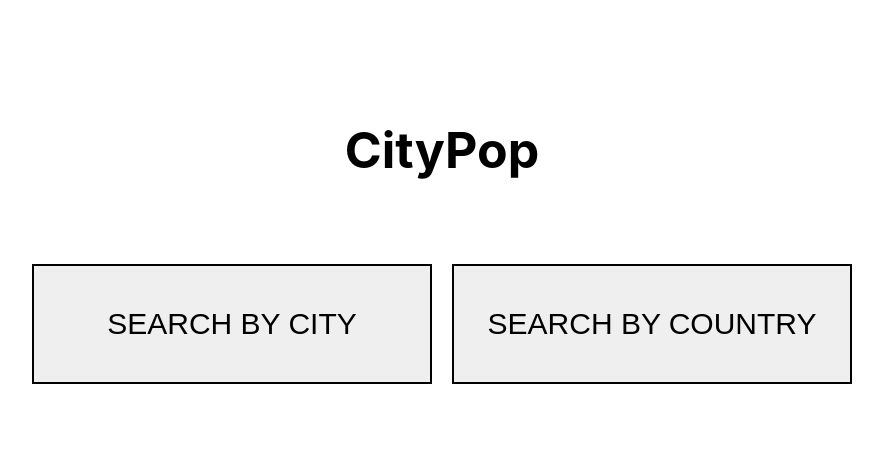
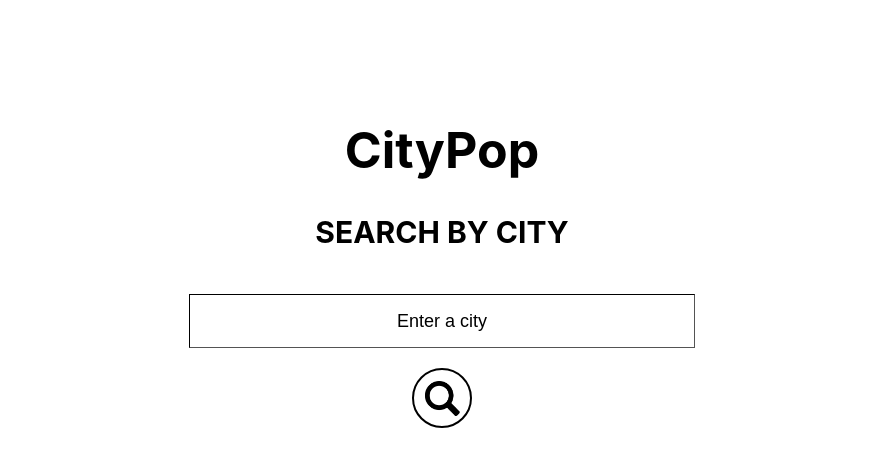
Before and after one commit to EllenWiderstrand/city-pop, a React (Create React App) app: page / in a window 1280 px wide. Shown: the top 466 px of the page, without its empty margins (198-1081 px from the left). Built offline with nearby package versions, Linux system fonts and the light colour scheme.

Commit message:
Added class for the search page

```diff
--- a/src/App.css
+++ b/src/App.css
@@ -3,6 +3,11 @@
   text-align: center;
   font-size: 50px;
   color: black;
+}
+
+h2{
+  text-align: center;
+  font-size: 30px;
 }
 
 .button-category{
@@ -16,6 +21,33 @@
   border-color: black;
 }
 
+.button-search{
+  background: url(./images/search.png);
+  background-size: 35px 35px;
+  background-repeat: no-repeat;
+  background-position: center;
+  border-radius: 50%;
+  border-style: solid;
+  border-color: black;
+  width: 60px;
+  height: 60px;
+  margin-top: 20px;
+}
+
+input{
+  margin-top: 20px;
+  text-align: center;
+  font-size: 18px;
+  width: 500px;
+  height: 50px;
+  border-color: black;
+  border-width: 1px;
+}
+
+::placeholder {
+  color: black;
+}
+
 .center{
   margin: auto;
   text-align: center;
--- a/src/App.js
+++ b/src/App.js
@@ -2,14 +2,17 @@ import React from 'react';
 import './App.css';
 import Header from './Header'
 import StartPage from './StartPage'
+import Search from './Search'
 
-function App() {
-  return (
-    <div>
-      <Header/>
-      <StartPage/>
-    </div>
-  );
+class App extends React.Component {
+  render(){
+    return (
+      <div>
+        <Header/>
+        <Search/>
+      </div>
+    );
+    }
 }
 
 export default App;
--- a/src/Header.js
+++ b/src/Header.js
@@ -1,12 +1,14 @@
 import React from 'react';
 import './App.css';
 
-function Header() {
-  return (
-    <h1 className="header">
-      CityPop
-    </h1>
-  );
+class Header extends React.Component {
+  render(){
+    return (
+      <h1 className="header">
+        CityPop
+      </h1>
+    );
+  }
 }
 
 export default Header;
--- /dev/null
+++ b/src/Search.js
@@ -0,0 +1,22 @@
+import React from 'react';
+import './App.css';
+
+class Search extends React.Component {
+    render(){
+        return (
+            <div>
+                <h2>
+                    SEARCH BY CITY
+                </h2>
+                <div className="center">
+                    <input type="text" name="name" placeholder="Enter a city"/>
+                </div>
+                <div className="center">
+                    <button className="button-search"></button>
+                </div>
+            </div>
+        );
+    }
+}
+
+export default Search;
--- a/src/StartPage.js
+++ b/src/StartPage.js
@@ -1,7 +1,8 @@
 import React from 'react';
 import './App.css';
 
-function StartPage() {
+class StartPage extends React.Component {
+    render(){
         return (
             <div className="center">
                 <button className="button-category">
@@ -13,5 +14,6 @@ function StartPage() {
             </div>
         );
     }
+}
 
 export default StartPage;
```
Also changed, not shown: src/images/search.png (added), src/logo.svg (deleted). Lines whose indentation alone changed are shown as unchanged.
